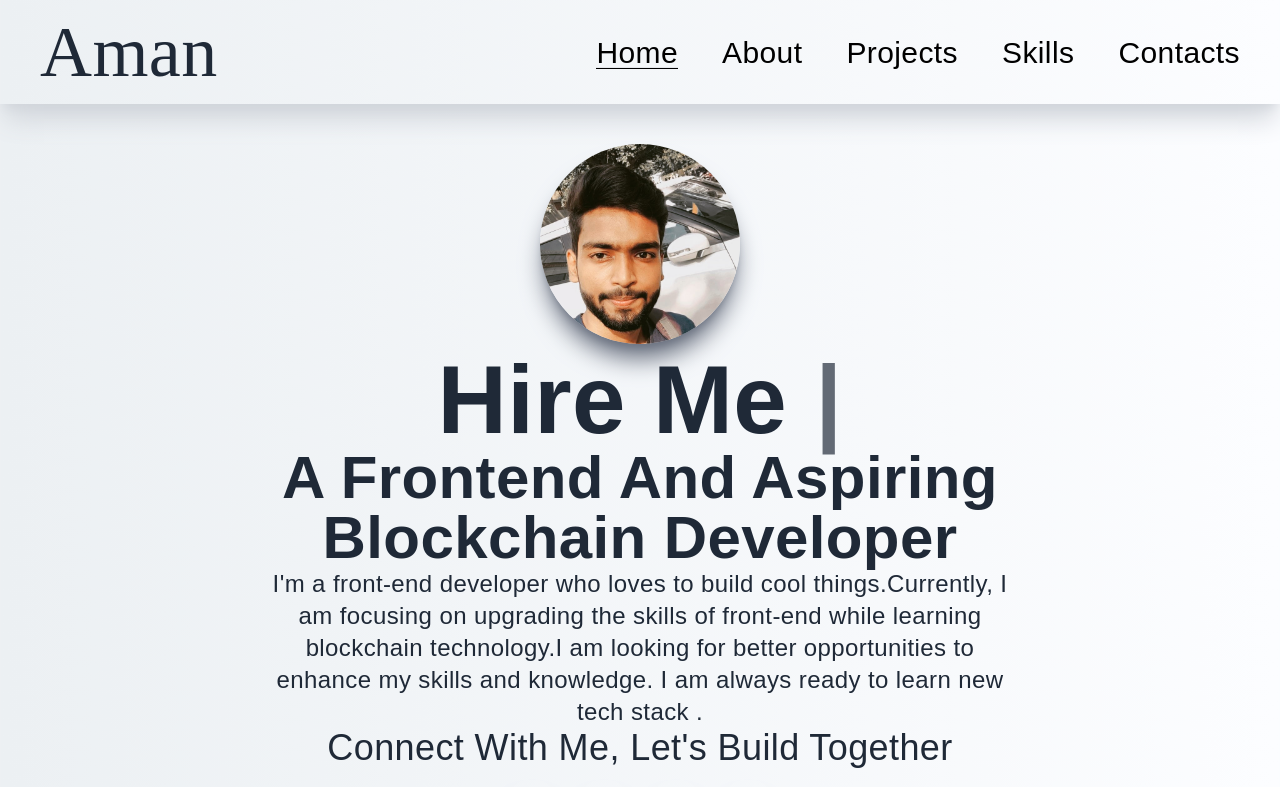
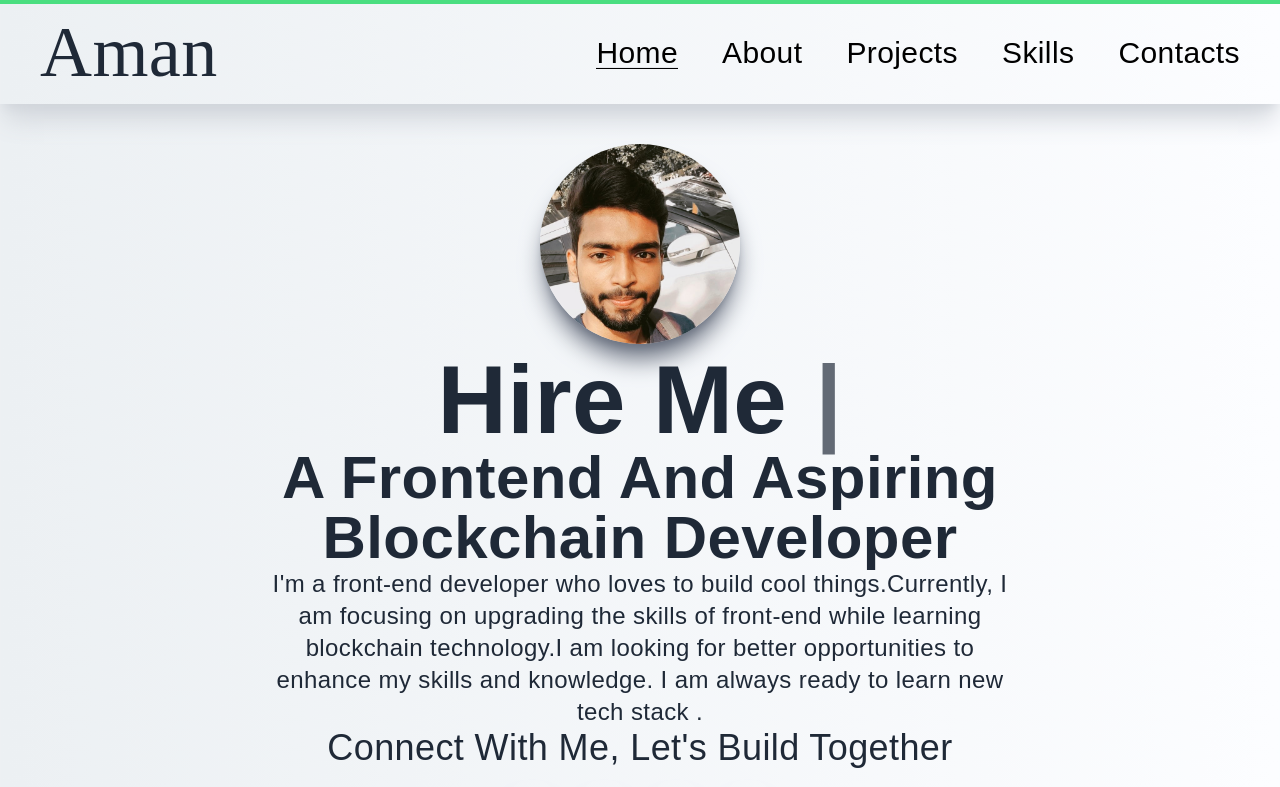
Before and after one commit to codewithamans/MyPortfolio, a Next.js app: page / in a window 1280 px wide. Shown: the top 787 px of the page. Built offline with nearby package versions, Linux system fonts and the light colour scheme; a web font is replaced by a local one.

Commit message:
framer motion added

```diff
--- a/components/Main.jsx
+++ b/components/Main.jsx
@@ -17,7 +17,7 @@ const Main = () => {
   };
   return (
     <>
-      <div className="w-full  mt-10 h-auto  flex justify-center">
+      <div className="w-full  mt-10 h-auto   flex justify-center">
         <div className="w-3/5   flex justify-center ">
           <div>
             <div className="flex justify-center mb-2">
@@ -28,7 +28,7 @@ const Main = () => {
                 height="200"
               />
             </div>
-            <div className="font-extrabold font-Dongle  text-center  text-4xl md:text-6xl lg:text-8xl">
+            <div className="font-extrabold font-Dongle   text-center  text-4xl md:text-6xl lg:text-8xl">
               <Typewriter
                 options={{
                   autoStart: true,
--- a/pages/index.js
+++ b/pages/index.js
@@ -2,15 +2,30 @@ import Image from "next/image";
 import { Navbar, Footer, Main, Skills, Project } from "@/components";
 import { useEffect } from "react";
 import { useRouter } from "next/router";
+import { motion, useScroll, useSpring } from "framer-motion";
 
 export default function Home() {
+  // const ref = useRef(null);
+  const { scrollYProgress } = useScroll();
+  const scaleX = useSpring(scrollYProgress, {
+    stiffness: 100,
+    damping: 30,
+    restDelta: 0.001,
+  });
+
   // const router = useRouter();
   // useEffect(() => {
   //   router.push(router.asPath);
   // }, []);
   return (
     <>
+      <motion.div
+        className="h-1 w-full origin-top-left  bg-green-400 fixed "
+        style={{ scaleX }}
+      />
+
       <Navbar />
+
       <Main />
       <Skills />
       <Project />
```
